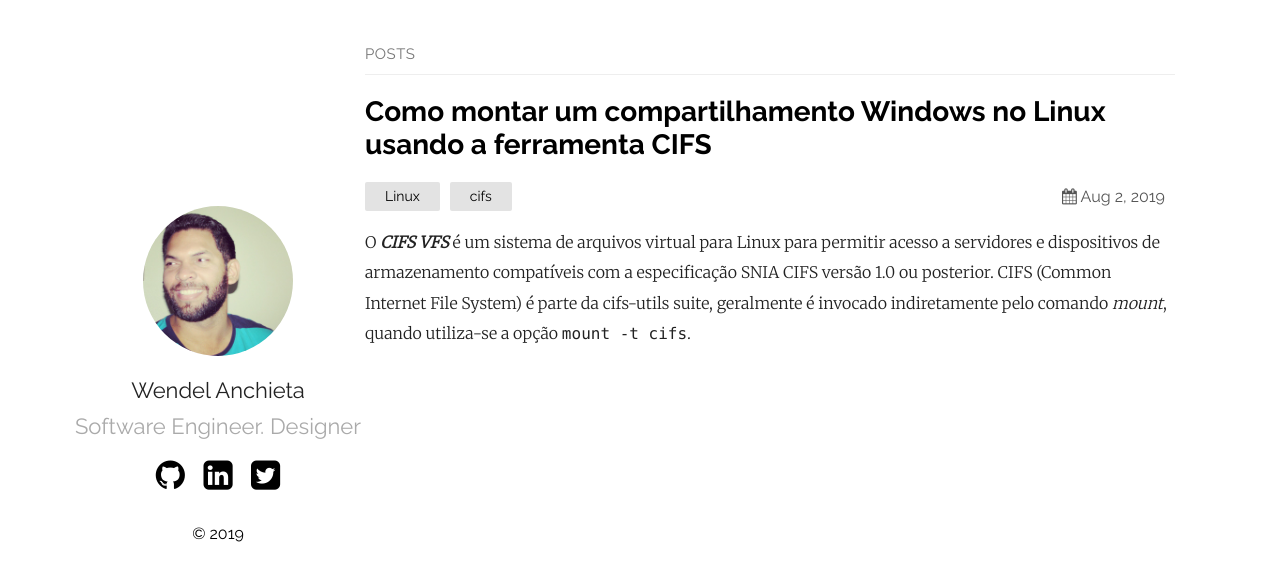
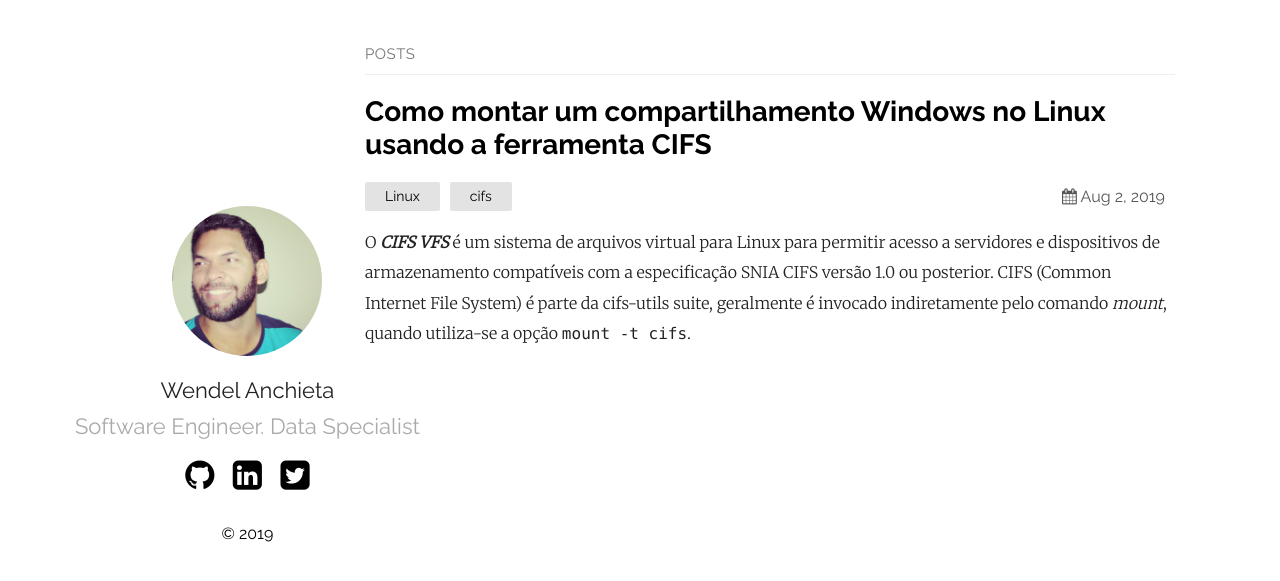
Before and after one commit to wendelanchieta/wendelanchieta.github.io, a Jekyll site: the page built from index.md, in a window 1280 px wide. Shown: the top 581 px of the page. Built offline with Jekyll 4.4.1, drawn with Linux system fonts in a browser that asks for light colours.

Commit message:
Update _config.yml

```diff
--- a/_config.yml
+++ b/_config.yml
@@ -13,7 +13,7 @@ sass:
   sass_dir: _sass
 plainwhite:
   name: Wendel Anchieta
-  tagline: Software Engineer. Designer
+  tagline: Software Engineer. Data Specialist
   date_format: "%b %-d, %Y"
   sitemap: true # set to true to generate sitemap.xml content
 
```
